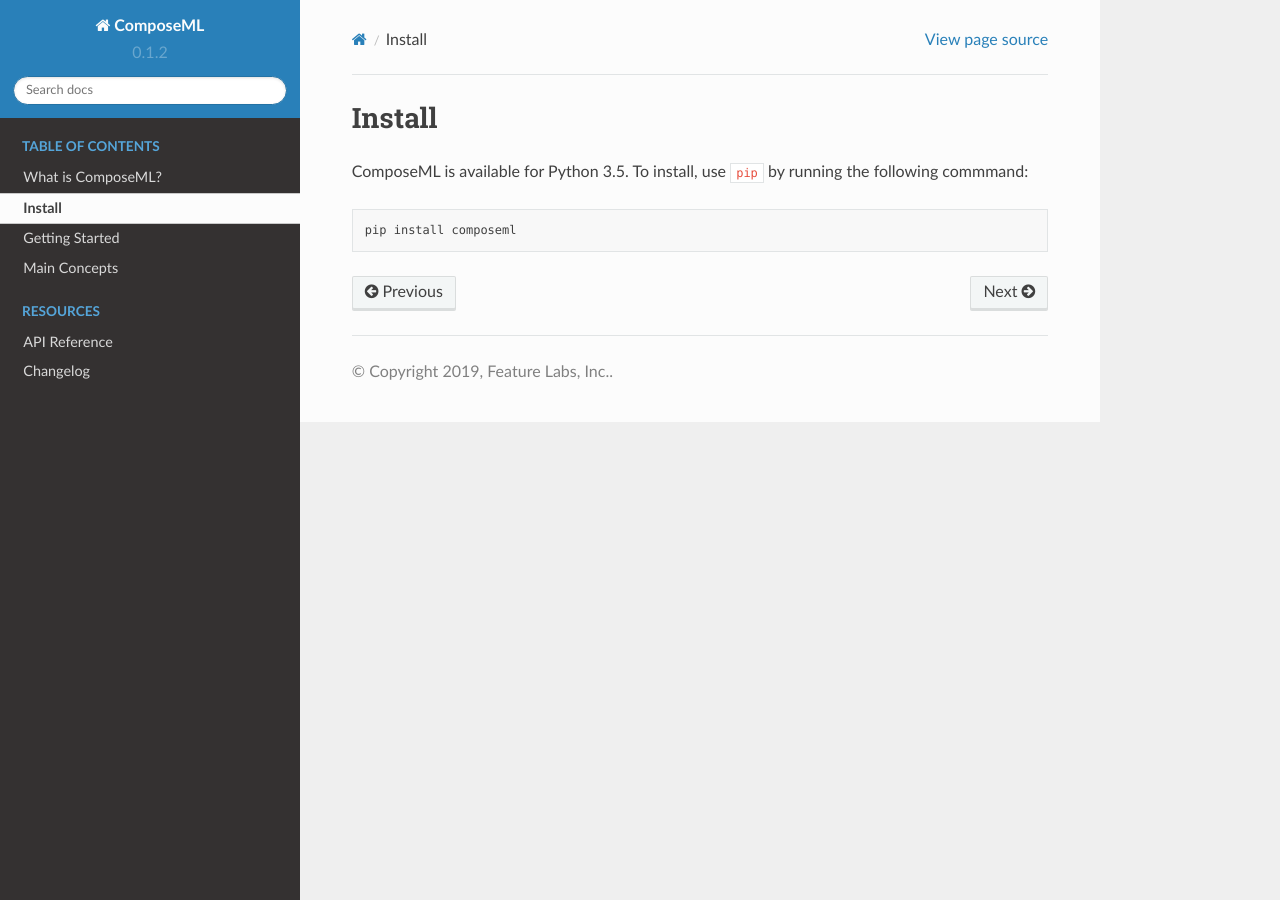
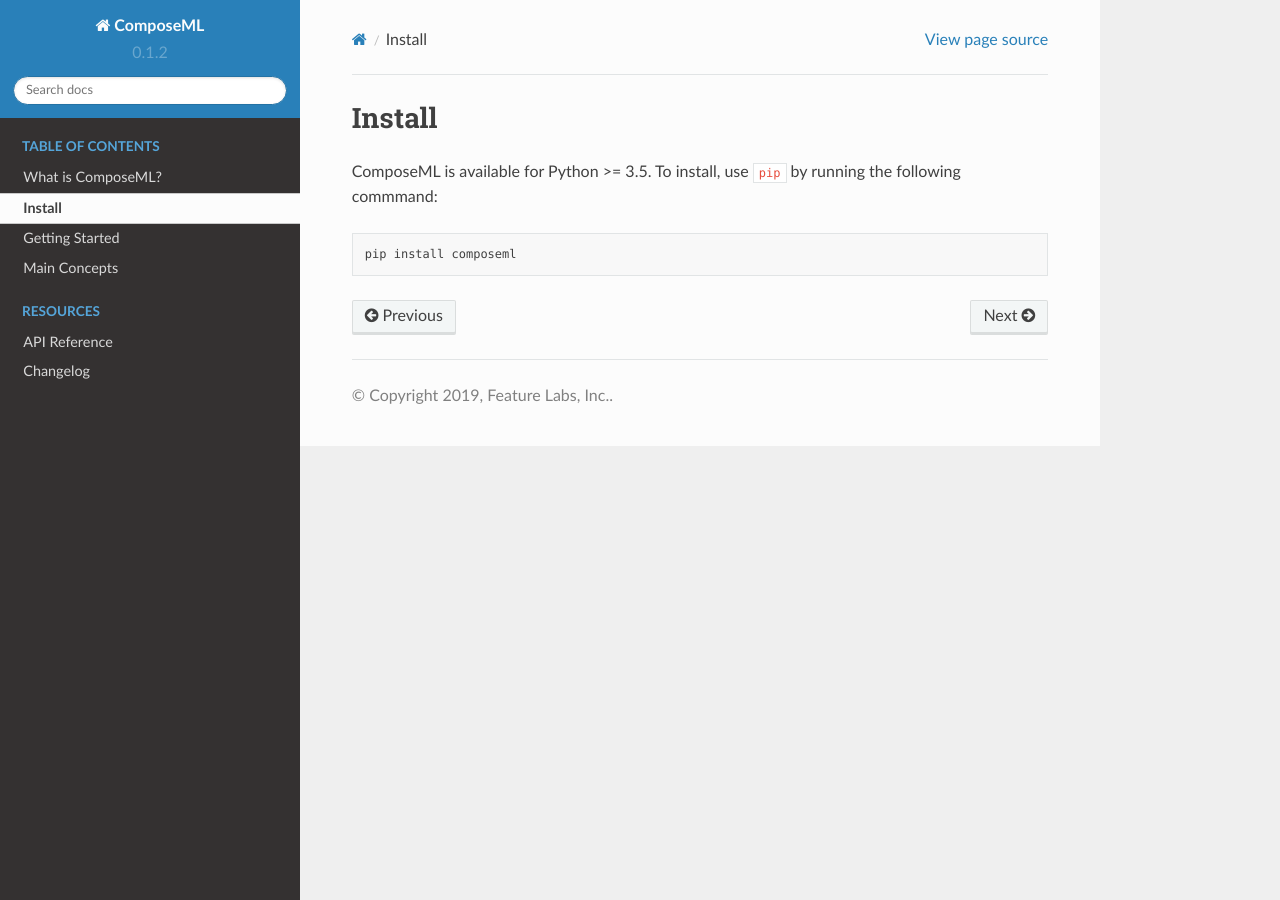
Before and after one commit to alteryx/compose, a Sphinx documentation site: the page built from docs/source/install.rst, in a window 1280 px wide. Built offline with Sphinx 7.4.7 and the Read the Docs theme 2.0.0, drawn with Linux system fonts in a browser that asks for light colours.

```diff
--- a/docs/source/install.rst
+++ b/docs/source/install.rst
@@ -2,6 +2,6 @@
 Install
 =======
 
-ComposeML is available for Python 3.5. To install, use :code:`pip` by running the following commmand::
+ComposeML is available for Python >= 3.5. To install, use :code:`pip` by running the following commmand::
 
     pip install composeml
```
